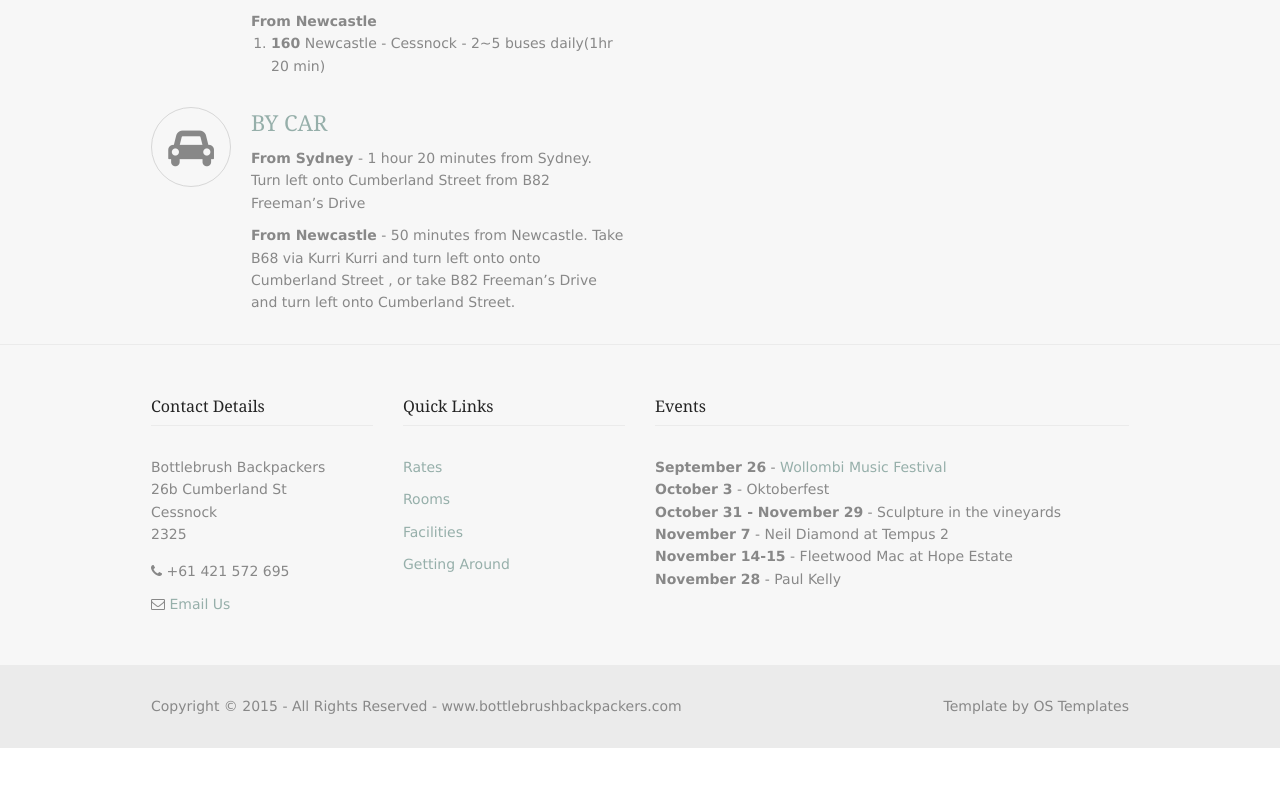
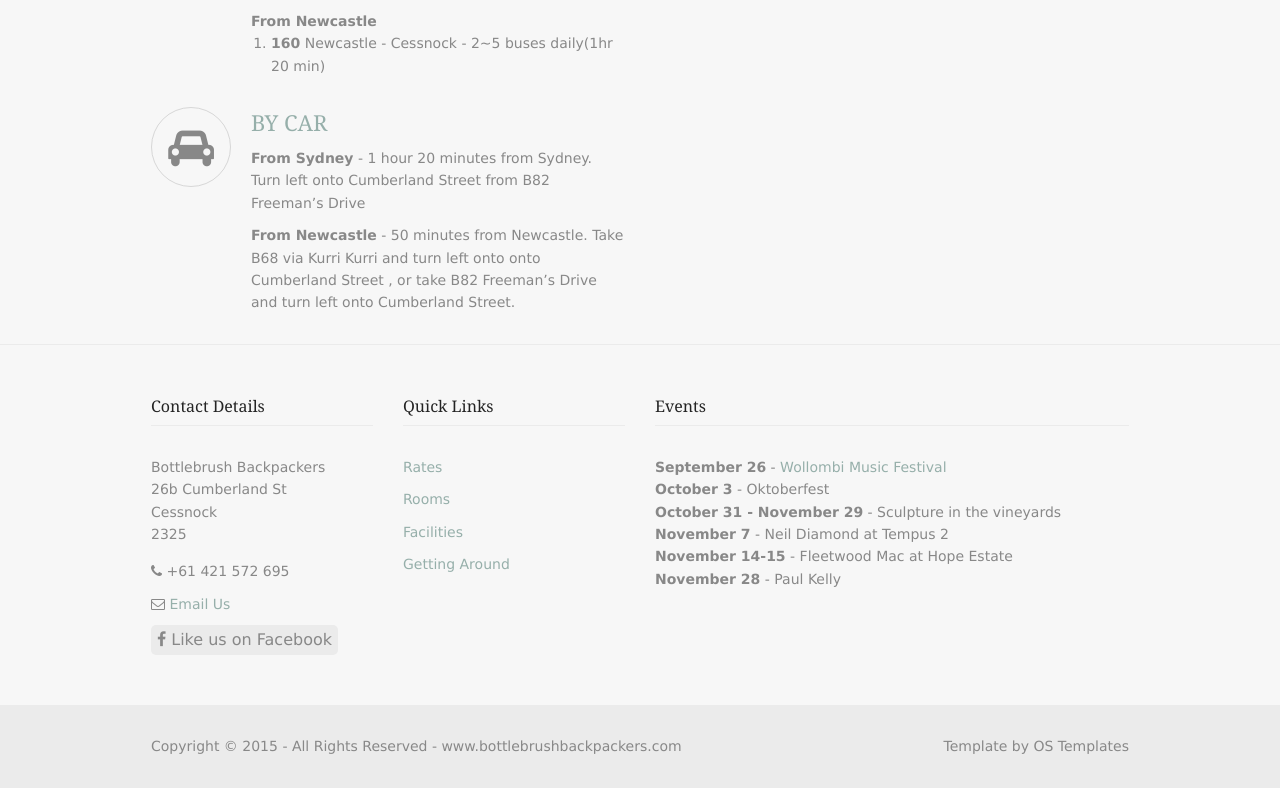
Before and after one commit to bottlebrushbackpackers/bottlebrushbackpackers, a Jekyll site: the page built from index.html, in a window 1280 px wide, cut to the strip 1819-2607 px from the top of the page. Built offline with Jekyll 4.4.1, drawn with Linux system fonts in a browser that asks for light colours; before the commit the page ends 2567 px from its top, so only the background shows below that.

Commit message:
Added Facebook button

```diff
--- a/_includes/footer.html
+++ b/_includes/footer.html
@@ -4,9 +4,12 @@
     <div class="one_quarter first">
       <h6 class="title">Contact Details</h6>
       {% include address.html %}
-      <ul class="nospace">
+      <ul class="nospace btmspace-10">
         <li class="btmspace-10"><span class="fa fa-phone"></span> {{site.phone}}</li>
         <li><span class="fa fa-envelope-o"></span> <a href="mailto:{{site.email}}">Email Us</a></li>
+      </ul>
+      <ul class="faico clear">
+        <li><a class="faicon-facebook" href="https://www.facebook.com/bottlebrushBackpackers"><i class="fa fa-facebook"></i> Like us on Facebook</a></li>
       </ul>
     </div>
 
--- a/layout/styles/layout.css
+++ b/layout/styles/layout.css
@@ -225,6 +225,7 @@ td{border-width:0 1px;}
 .faico a{color:inherit; background-color:#EBEBEB;}
 .faico a:hover{color:#FFFFFF;}
 
+a.faicon-facebook{width:auto; padding: 0 6px;}
 .faicon-facebook:hover{background-color:#3B5998;}
 .faicon-google-plus:hover{background-color:#DB4A39;}
 .faicon-instagram:hover{background-color:#3F729B;}
```
